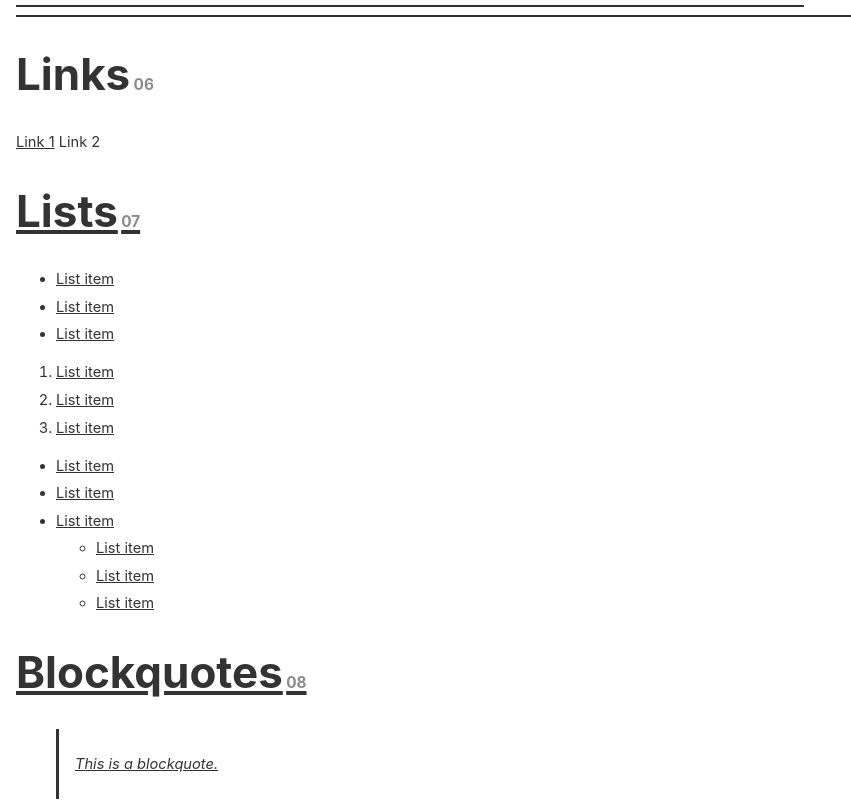
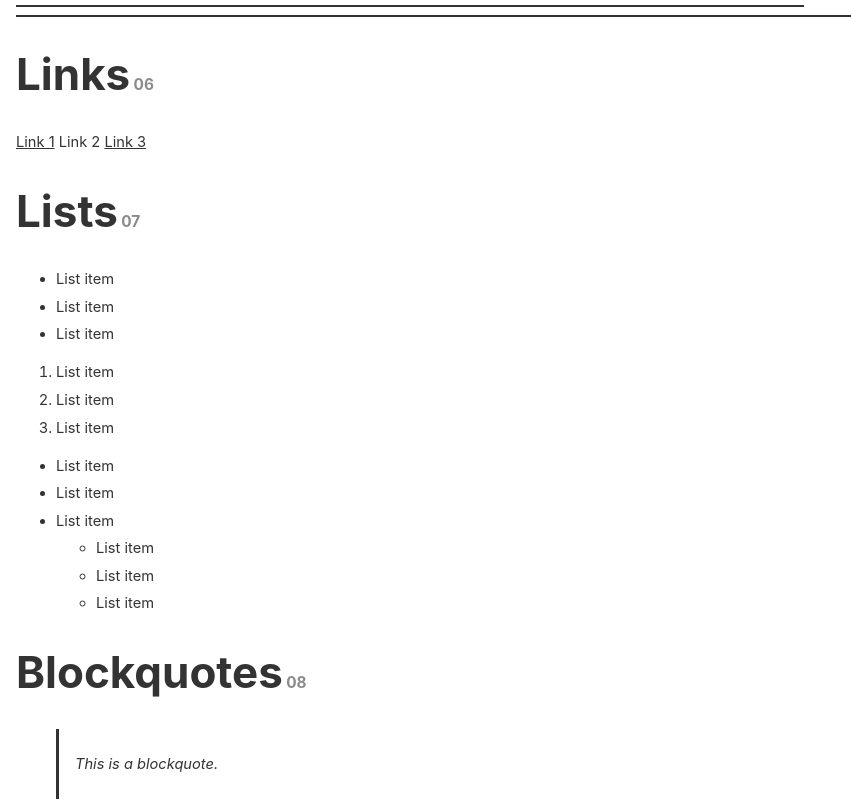
Before and after one commit to NiallEccles/Gallium, a website: page src/index.html in a window 1280 px wide. Shown: the part 1063-1864 px from the top of the page, without its empty margins (0-851 px from the left). Drawn offline with nearby package versions, Linux system fonts and the light colour scheme; files that its build step writes are made by us from their sources.

Commit message:
Fixed error in link HTML.

```diff
--- a/src/index.html
+++ b/src/index.html
@@ -57,7 +57,7 @@
 		<h1>Links<small>06</small></h1>
 		<a href="#">Link 1</a>
 		<a href="#" class="no-underline">Link 2</a>
-		<a href="#"Link 3</a>
+		<a href="#">Link 3</a>
 		<h1>Lists<small>07</small></h1>
 		<ul>
 			<li>List item</li>
```
Also changed, not shown: dist/index.html.
